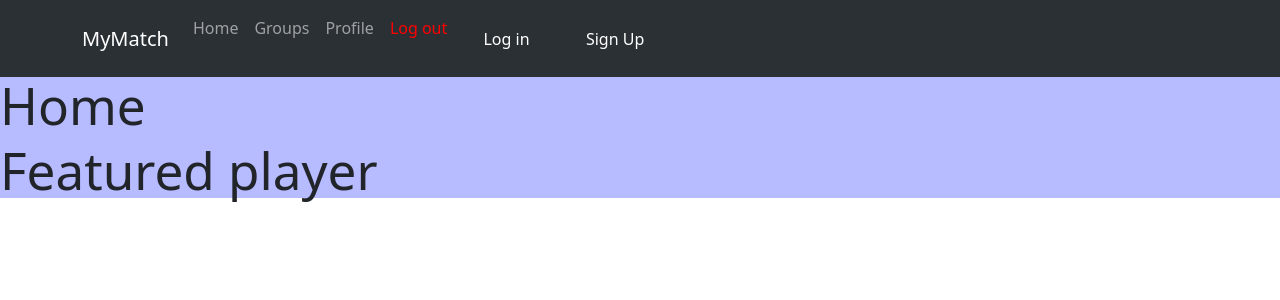
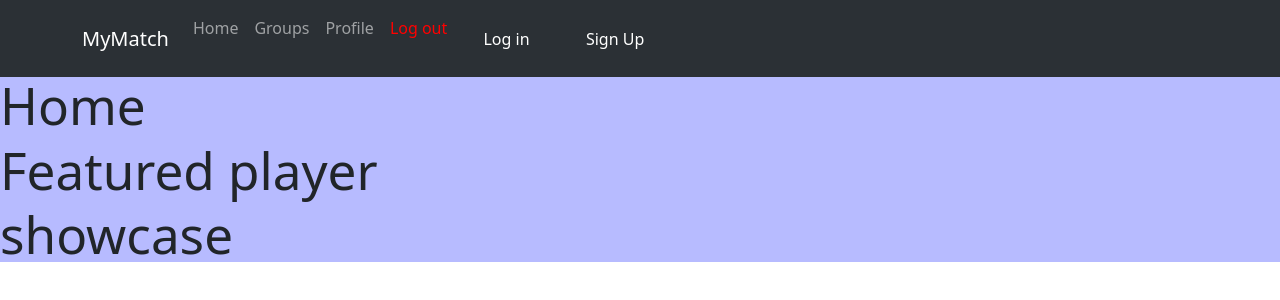
Before and after one commit to KingsleyND/myMatch, a React (Vite) app in the folder myMatch/: page /Home in a window 1280 px wide. Shown: the top 300 px of the page. Built offline with nearby package versions, Linux system fonts and the light colour scheme; no server answers.

Commit message:
showcase initialization

```diff
--- a/myMatch/src/components/Home.jsx
+++ b/myMatch/src/components/Home.jsx
@@ -1,4 +1,5 @@
 import React, { Component } from 'react'
+import Showcase from './showcase'
 
 
 export default function Home() {
@@ -6,6 +7,7 @@ export default function Home() {
     <div>
         <h1>Home</h1>
         <h1>Featured player</h1>
+        <Showcase/>
       </div>
   )
 }
--- /dev/null
+++ b/myMatch/src/components/showcase.jsx
@@ -0,0 +1,11 @@
+import React, { Component } from 'react'
+
+
+export default function Showcase() {
+  return (
+    <div>
+        <h1>showcase</h1>
+
+      </div>
+  )
+}
```
